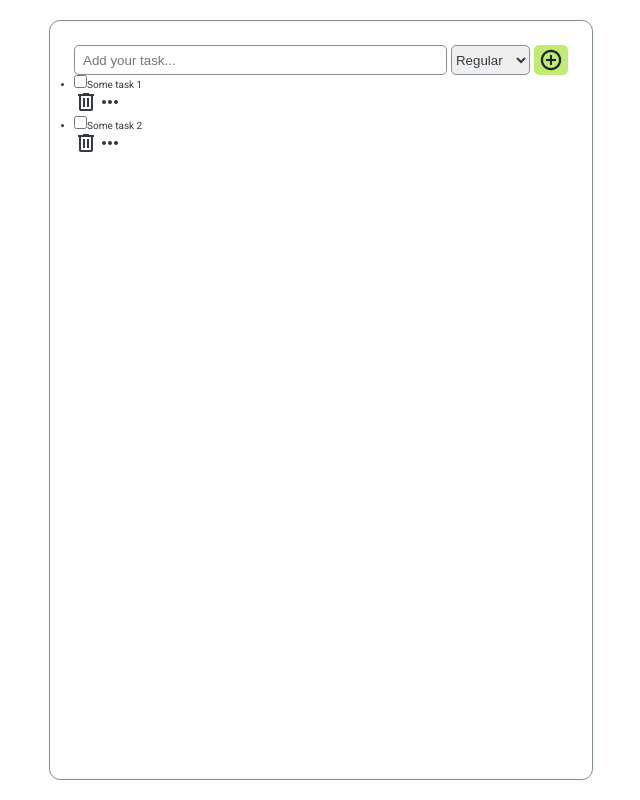
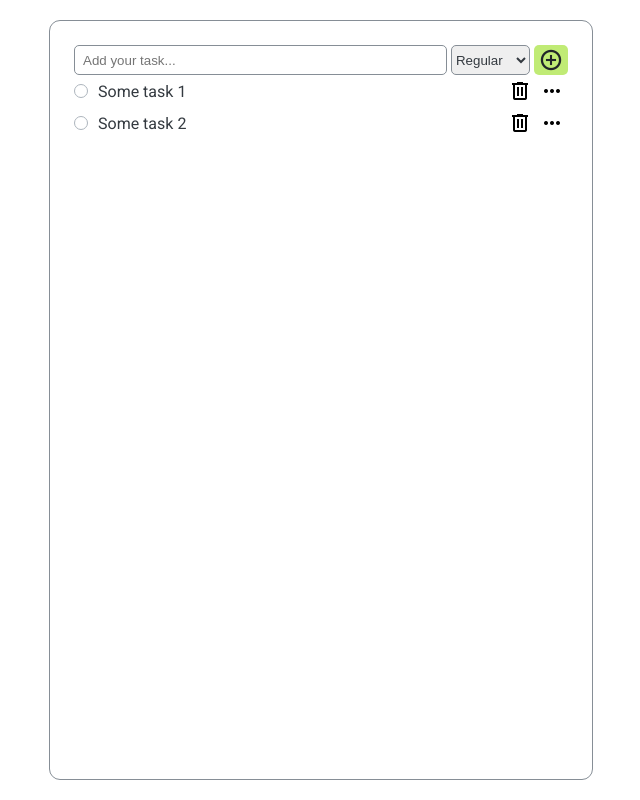
Before and after one commit to NERFTHISPLS/angular-todo-list, an Angular app: page / in a window 1280 px wide. Shown: the whole page, without its empty margins (319-959 px from the left). Built offline with nearby package versions, Linux system fonts and the light colour scheme.

Commit message:
Add styles for task component and change layout a little

```diff
--- a/src/app/task/task.component.html
+++ b/src/app/task/task.component.html
@@ -1,17 +1,27 @@
-<li>
-  <input type="checkbox" id="task1" />
-  <label for="task1">Some task 1</label>
-  <div>
-    <span class="material-symbols-outlined">delete</span>
-    <span class="material-symbols-outlined">more_horiz</span>
+<li class="task">
+  <input class="checkbox" type="checkbox" id="task1" />
+  <label class="task-label" for="task1">Some task 1</label>
+  <div class="btns-container">
+    <button class="btn">
+      <span class="material-symbols-outlined">delete</span>
+    </button>
+
+    <button class="btn">
+      <span class="material-symbols-outlined">more_horiz</span>
+    </button>
   </div>
 </li>
 
-<li>
-  <input type="checkbox" id="task2" />
-  <label for="task2">Some task 2</label>
-  <div>
-    <span class="material-symbols-outlined">delete</span>
-    <span class="material-symbols-outlined">more_horiz</span>
+<li class="task">
+  <input class="checkbox" type="checkbox" id="task2" />
+  <label class="task-label" for="task2">Some task 2</label>
+  <div class="btns-container">
+    <button class="btn">
+      <span class="material-symbols-outlined">delete</span>
+    </button>
+
+    <button class="btn">
+      <span class="material-symbols-outlined">more_horiz</span>
+    </button>
   </div>
 </li>
--- a/src/app/task/task.component.scss
+++ b/src/app/task/task.component.scss
@@ -0,0 +1,89 @@
+.task {
+  display: flex;
+  align-items: center;
+}
+
+.task-label {
+  position: relative;
+  flex: 1;
+
+  display: flex;
+  align-items: center;
+
+  font-size: 1.6rem;
+}
+
+.checkbox {
+  position: absolute;
+  opacity: 0;
+  z-index: -1;
+}
+
+.checkbox + .task-label::before {
+  content: "";
+
+  flex: 0 0 auto;
+
+  display: inline-block;
+
+  width: 1.2rem;
+  height: 1.2rem;
+
+  margin-right: 1rem;
+
+  border: 1px solid #adb5bd;
+  border-radius: 50%;
+}
+
+.checkbox:checked + .task-label::after {
+  content: "";
+
+  top: 0;
+  left: 0.7rem;
+  position: absolute;
+
+  width: 0.2rem;
+  height: 1.2rem;
+
+  border-right: 3px solid #5c940d;
+  border-bottom: 3px solid #5c940d;
+
+  transform: rotate(45deg);
+}
+
+.checkbox:checked + .task-label::before {
+  background-color: #c0eb75;
+}
+
+.checkbox,
+.task-label,
+.task button {
+  cursor: pointer;
+}
+
+.checkbox:checked + .task-label {
+  text-decoration: line-through;
+  opacity: 0.9;
+}
+
+.btns-container {
+  display: flex;
+}
+
+.btn {
+  display: flex;
+  justify-content: center;
+  align-items: center;
+
+  padding: 0.4rem;
+
+  border-radius: 50%;
+
+  border: none;
+  outline: none;
+  background: none;
+
+  &:hover {
+    background-color: #e9ecef;
+  }
+}
```
